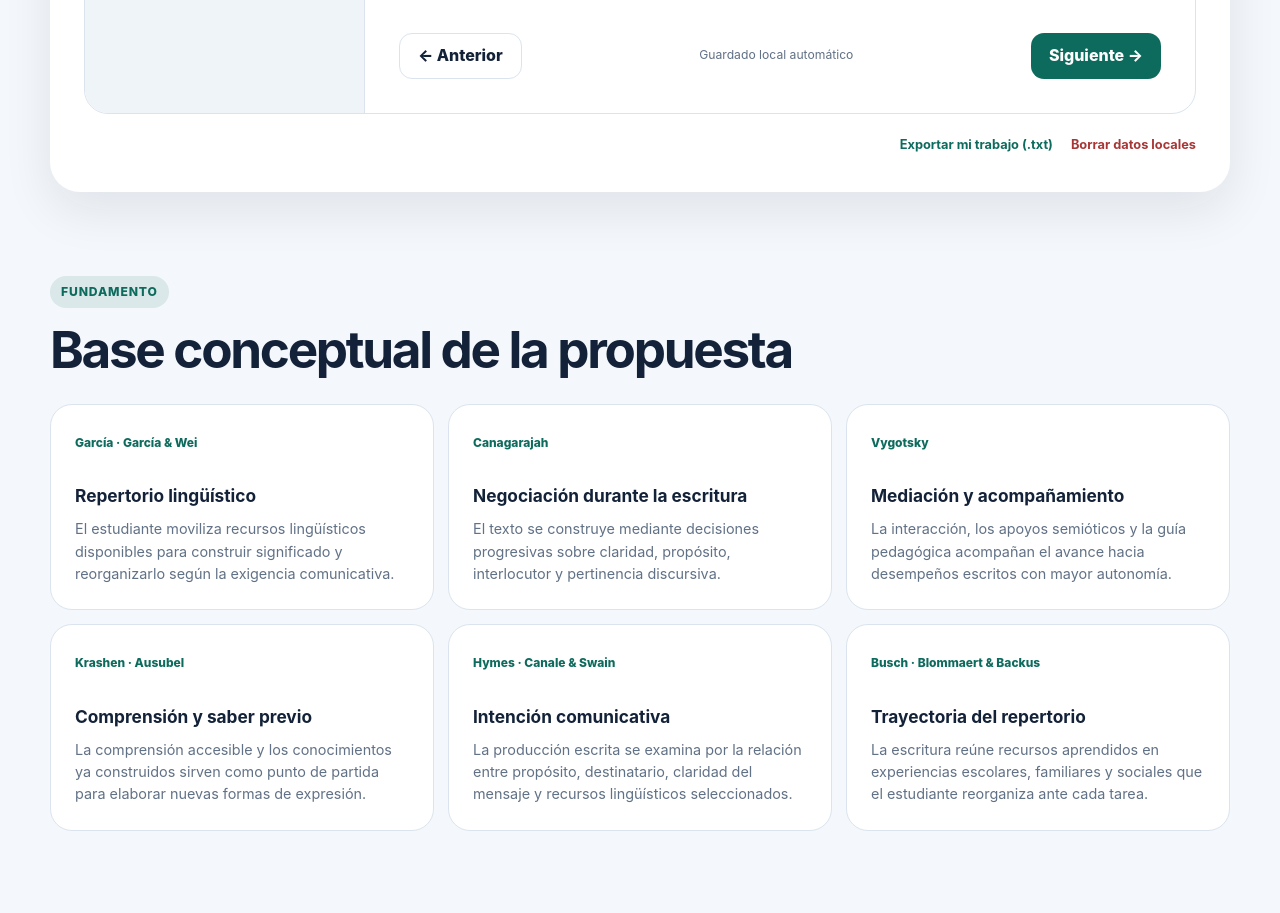
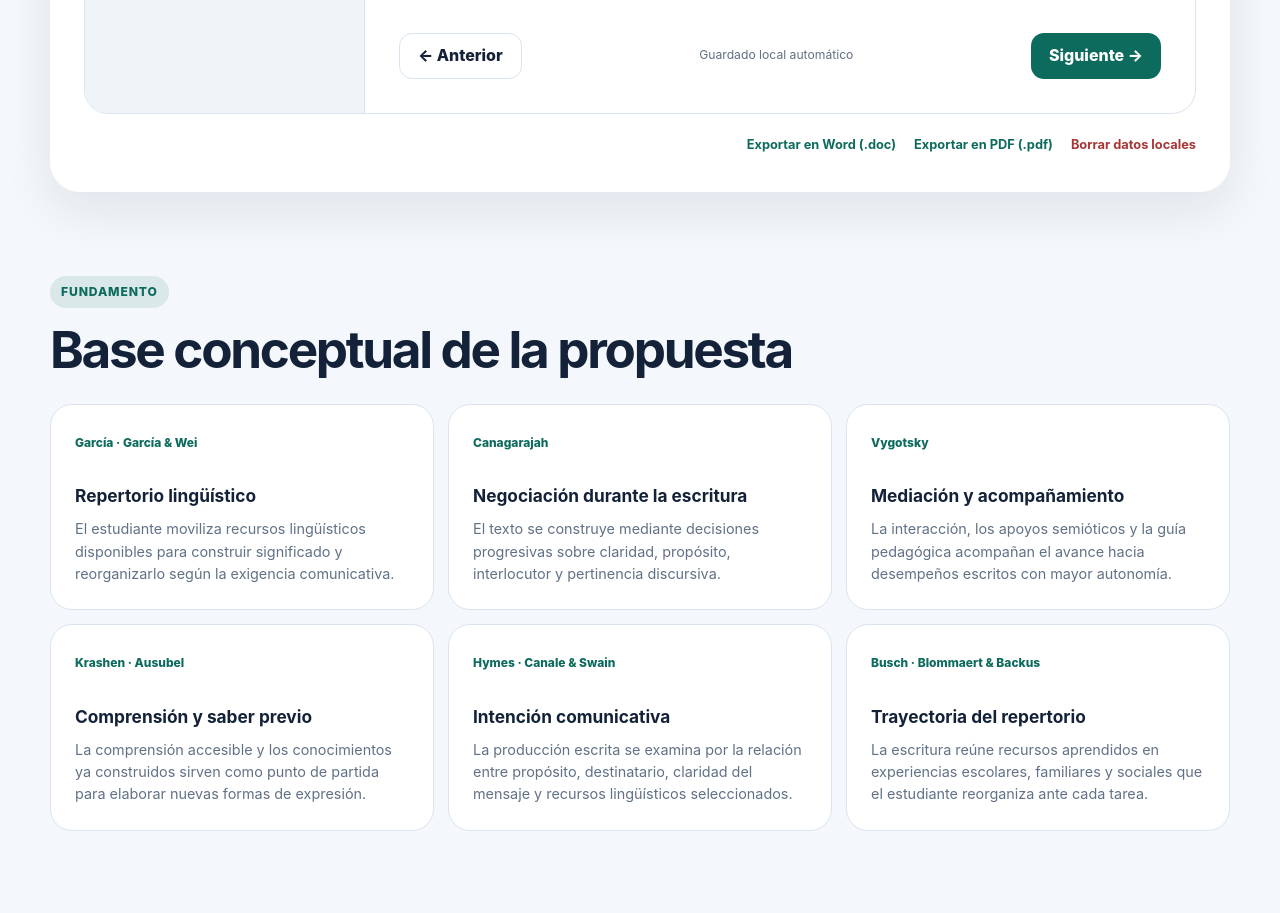
Before and after one commit to AngelDiazNisperuza/transwrite-el-dorado, a plain HTML site: page index.html in a window 1280 px wide. Shown: the part 2240-3153 px from the top of the page. Drawn offline with nearby package versions, Linux system fonts and the light colour scheme.

Commit message:
Add Word and PDF export options

```diff
--- a/index.html
+++ b/index.html
@@ -201,7 +201,8 @@
       </div>
 
       <div class="utility-bar">
-        <button id="exportWork" class="text-button" type="button">Exportar mi trabajo (.txt)</button>
+        <button id="exportWord" class="text-button" type="button">Exportar en Word (.doc)</button>
+        <button id="exportPdf" class="text-button" type="button">Exportar en PDF (.pdf)</button>
         <button id="clearWork" class="text-button danger" type="button">Borrar datos locales</button>
       </div>
     </section>
@@ -283,6 +284,7 @@
     <p>Proyecto académico · Montería, Colombia · 2026</p>
   </footer>
 
+  <script src="https://cdnjs.cloudflare.com/ajax/libs/jspdf/2.5.1/jspdf.umd.min.js"></script>
   <script src="./app.js"></script>
 </body>
 </html>
```
